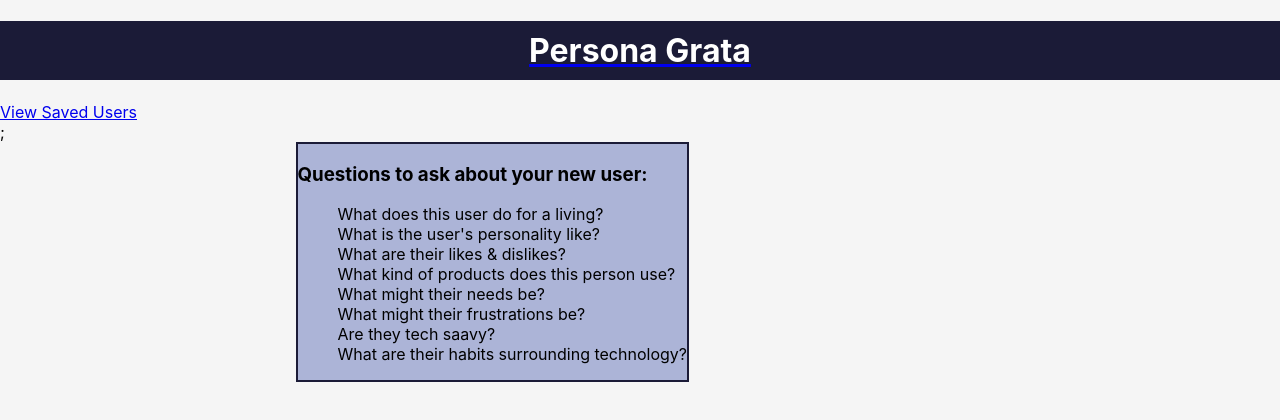
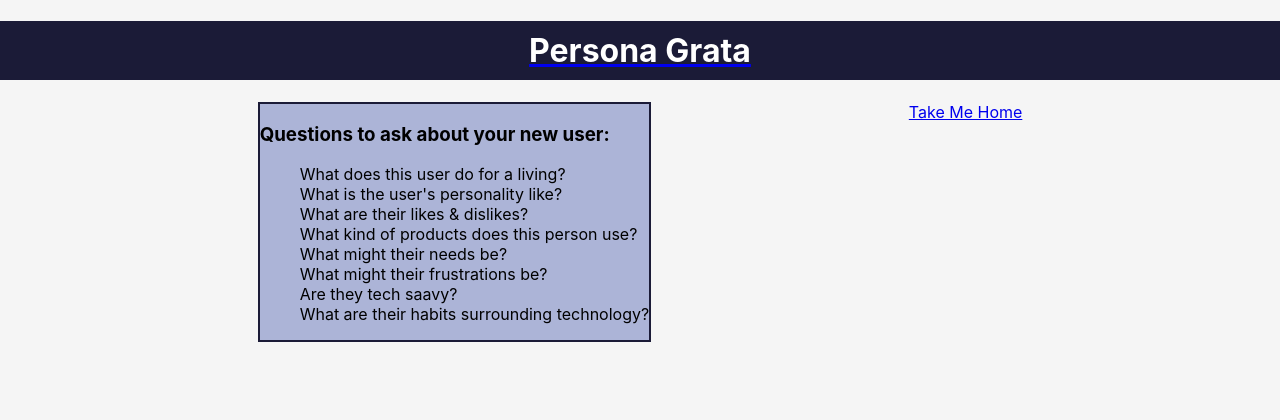
Before and after one commit to maeduphorne/persona-grata, a React (Create React App) app: page /savedUsers in a window 1280 px wide. Shown: the top 420 px of the page. Built offline with nearby package versions, Linux system fonts and the light colour scheme.

Commit message:
Add button to take user home

```diff
--- a/src/Components/App/App.js
+++ b/src/Components/App/App.js
@@ -8,11 +8,7 @@ import SuggestedQuestions from '../SuggestedQuestions/SuggestedQuestions';
 
 
 const App = () => {
-  // set new state property for savedUsers
 const [savedUsersInfo, setSavedUsersInfo] = useState([])
-// handleClick function for saved user button
-// saves new user to the savedUsers array if it doesn't already contain that user
-// pass this function as a prop for Random User so it can be executed on click
 
   return (
     <main className="App">
@@ -20,21 +16,26 @@ const [savedUsersInfo, setSavedUsersInfo] = useState([])
         <Link to="/" className="home-click">
           <h1>Persona Grata</h1>
         </Link>
-        <NavLink className='saved-link' to='/savedUsers'>View Saved Users</NavLink>
-      </header>;
+      </header>
       <div className="main-section-wrapper">
         <SuggestedQuestions />
         <Switch>
           <Route
             exact path='/'
             render={() =>
-              <RandomUser savedUsersInfo={savedUsersInfo} setSavedUsersInfo={setSavedUsersInfo} />
+              <div>
+                <NavLink className='saved-link' to='/savedUsers'>View Saved Users</NavLink>
+                <RandomUser savedUsersInfo={savedUsersInfo} setSavedUsersInfo={setSavedUsersInfo} />
+              </div>
             }
           />
           <Route
             exact path='/savedUsers'
             render={() =>
-              <SavedUsers savedUsersInfo={savedUsersInfo}/>
+              <div>
+                <NavLink className='home-link' to='/'>Take Me Home</NavLink>
+                <SavedUsers savedUsersInfo={savedUsersInfo}/>
+              </div>
             }
           />
         </Switch>
--- a/src/Components/RandomUser/RandomUser.js
+++ b/src/Components/RandomUser/RandomUser.js
@@ -91,7 +91,6 @@ return (
       <UserCard userInfo={userInfo} />
       <button onClick={handleNewUser}>Generate New User</button>
       <button onClick={handleSavedUsersClick}>Save User Persona</button>
-      {/* Wrap in Link(link styled like a button) */}
   </div>
 )
 }
--- a/src/Components/SavedUsers/SavedUsers.js
+++ b/src/Components/SavedUsers/SavedUsers.js
@@ -1,4 +1,5 @@
 import './SavedUsers.css'
+import { NavLink } from 'react-router-dom'
 import UserCard from '../UserCard/UserCard';
 
 const SavedUsers = ({ savedUsersInfo }) => {
```
